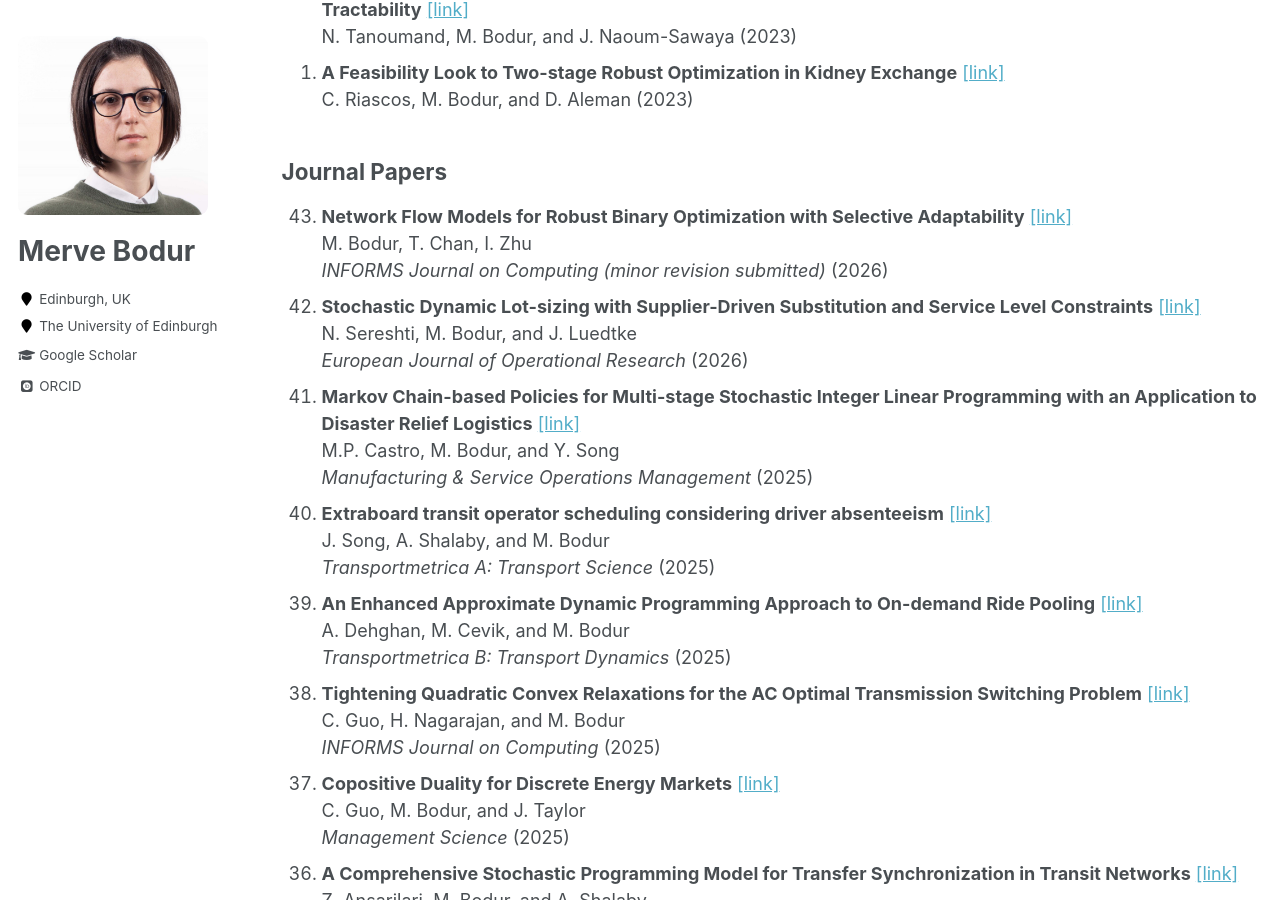
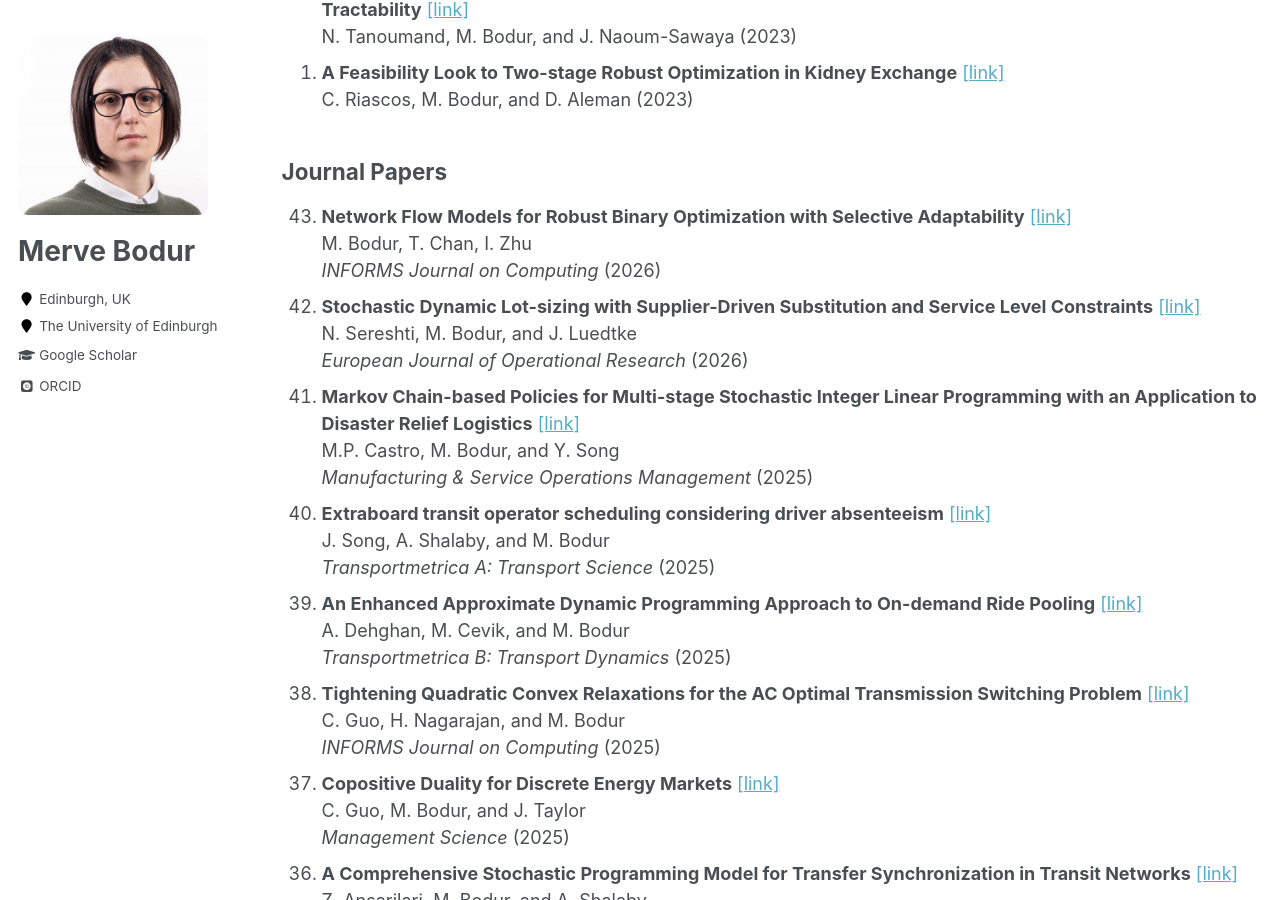
Before and after one commit to mervebodur/mervebodur.github.io, a Jekyll site: the page built from _pages/research.md, in a window 1280 px wide and 900 px high, scrolled down 816 px. Built offline with Jekyll 4.4.1, drawn with Linux system fonts in a browser that asks for light colours; some web fonts are replaced.

Commit message:
Update research.md

```diff
--- a/_pages/research.md
+++ b/_pages/research.md
@@ -29,7 +29,7 @@ C. Riascos, M. Bodur, and D. Aleman (2023)
 ## Journal Papers
 1. **Network Flow Models for Robust Binary Optimization with Selective Adaptability** [[link]](https://arxiv.org/pdf/2403.19471)\
 M. Bodur, T. Chan, I. Zhu\
-*INFORMS Journal on Computing (minor revision submitted)* (2026)
+*INFORMS Journal on Computing* (2026)
 1. **Stochastic Dynamic Lot-sizing with Supplier-Driven Substitution and Service Level Constraints** [[link]](https://optimization-online.org/2023/01/stochastic-dynamic-lot-sizing-with-supplier-driven-substitution-and-service-level-constraints/)\
 N. Sereshti, M. Bodur, and J. Luedtke\
 *European Journal of Operational Research* (2026)
```
